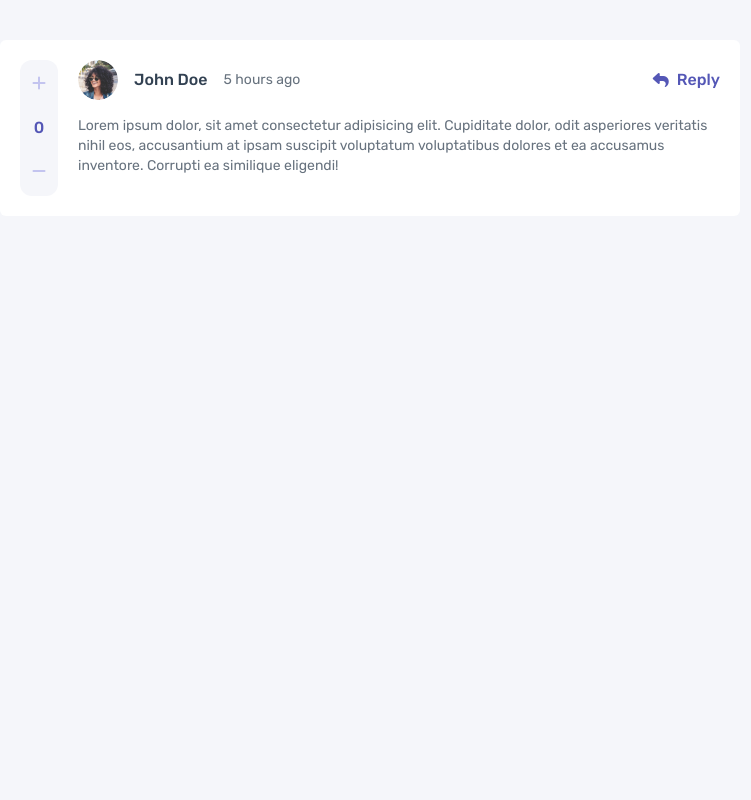
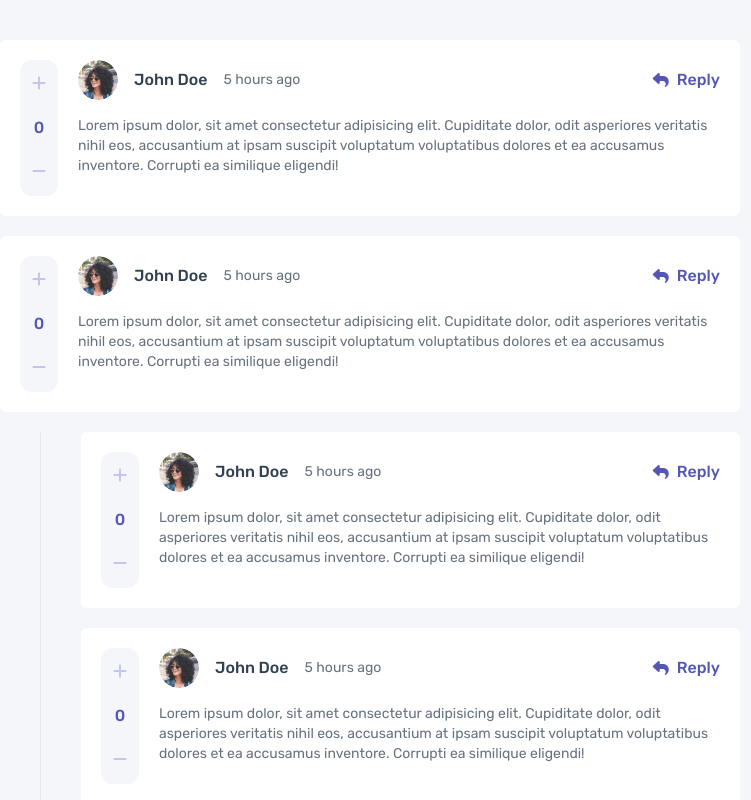
Before and after one commit to coderSuresh/fullstack-comment-section, a Next.js app: page / in a window 1280 px wide. Shown: the top 800 px of the page, without its empty margins (270-1021 px from the left). Built offline with nearby package versions, Linux system fonts and the light colour scheme.

Commit message:
feat: add reply design

```diff
--- a/app/page.tsx
+++ b/app/page.tsx
@@ -5,6 +5,12 @@ const Home = () => {
   return (
     <main className='md:w-[740px] md:mx-auto mx-5 my-10'>
       <CommentCard />
+      <CommentCard />
+      {/* replies */}
+      <div className='border-l sm:pl-10 pl-5 sm:ml-10 '>
+        <CommentCard />
+        <CommentCard />
+      </div>
     </main>
   )
 }
```
